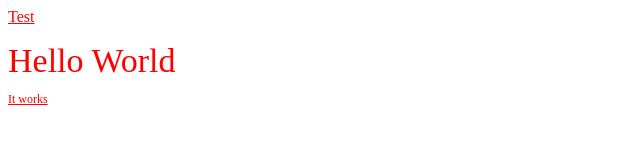
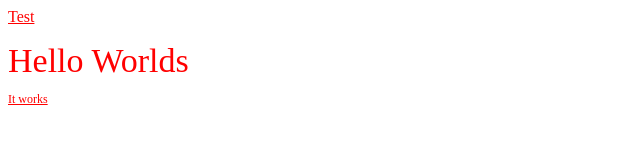
Before and after one commit to shoaibuddin/gulp-inline-css, a website: page index.html in a window 1280 px wide. Shown: the full height of the page, 0-640 px from the left. Drawn offline with Linux system fonts and the light colour scheme.

Commit message:
text change

```diff
--- a/index.html
+++ b/index.html
@@ -8,7 +8,7 @@
 </head>
 <body>
   <p>Test</p>
-  <div class="title">Hello World</div>
+  <div class="title">Hello Worlds</div>
   <p class="paragraph">It works</p>
 </body>
 </html>
```
